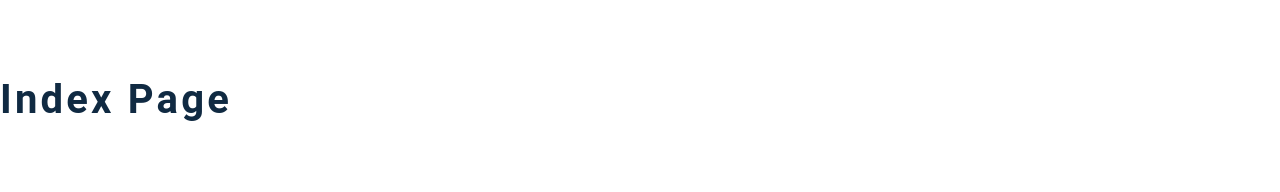
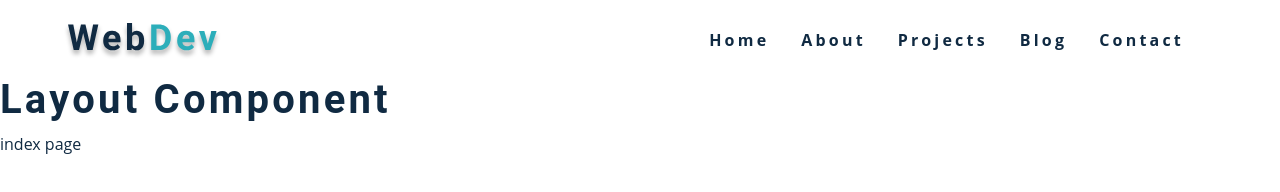
Before and after one commit to zootechdrum/gatsby-portfolio, a Gatsby site: page / in a window 1280 px wide. Built offline with nearby package versions, Linux system fonts and the light colour scheme; Gatsby itself is replaced by a stand-in of ours.

Commit message:
added nac component

```diff
--- a/src/components/Layout.js
+++ b/src/components/Layout.js
@@ -6,7 +6,9 @@
 const Layout = ({ children }) => {
   return (
     <>
+      <Navbar />
       <h2>layout component</h2>
+      {children}
     </>
   )
 }
--- a/src/components/Navbar.js
+++ b/src/components/Navbar.js
@@ -3,7 +3,19 @@
 import { FaAlignRight } from "react-icons/fa"
 import PageLinks from "../constants/links"
 const Navbar = () => {
-  return <h2>navbar component</h2>
+  return (
+    <nav className="navbar">
+      <div className="nav-center">
+        <div className="nav-header">
+          <img src={logo} alt="logo" />
+          <button type="button" className="toggle-btn">
+            <FaAlignRight></FaAlignRight>
+          </button>
+        </div>
+        <PageLinks styleClass="nav-links"></PageLinks>
+      </div>
+    </nav>
+  )
 }
 
 export default Navbar
--- a/src/pages/index.js
+++ b/src/pages/index.js
@@ -7,6 +7,6 @@
 import Projects from "../components/Projects"
 import Blogs from "../components/Blogs"
 export default () => {
-  return <h2>index page</h2>
+  return <Layout>index page</Layout>
 }
 // ...GatsbyImageSharpFluid
```
